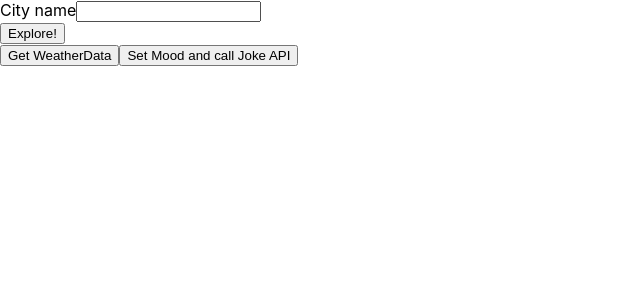
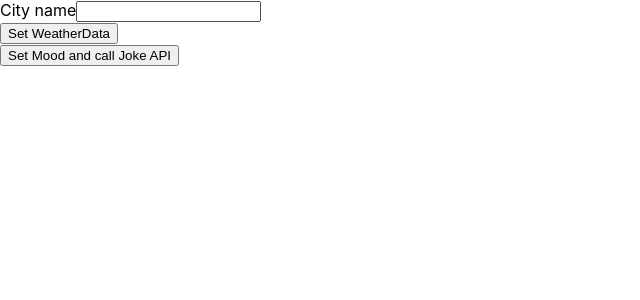
Before and after one commit to Team-Delete/headSpace, a React (Create React App) app: page / in a window 1280 px wide. Shown: the top 300 px of the page, without its empty margins (0-640 px from the left). Built offline with nearby package versions, Linux system fonts and the light colour scheme.

Commit message:
checkpoint

```diff
--- a/src/App.js
+++ b/src/App.js
@@ -33,7 +33,6 @@ class App extends React.Component {
         searchedYet: true
       });
       this.getWeatherData();
-      // this.getMovieData();
       console.log(this.state);
     } catch (err) {
       console.log(err);
@@ -91,20 +90,15 @@ class App extends React.Component {
               <Form.Control value={this.state.city} onInput={e => this.setState({ city: e.target.value })}></Form.Control>
             </Form.Group>
             <Button variant="primary" type="submit">
-              Explore!
+              Set WeatherData
           </Button>
           </Form>
           {this.state.cityData.lat === undefined ?
             <>
               <Weather weatherData={this.state.weatherData} />
-              {/* <Movies movieData={this.state.movieData} /> */}
             </>
             : console.log(`dang`)}
         </Container>
-        <button onClick={this.getWeatherData}>
-          Get WeatherData
-        </button>
-        <Weather weatherData={this.state.weatherData} />
         <button onClick={this.handleMoodSubmit}>
           Set Mood and call Joke API
         </button>
```
